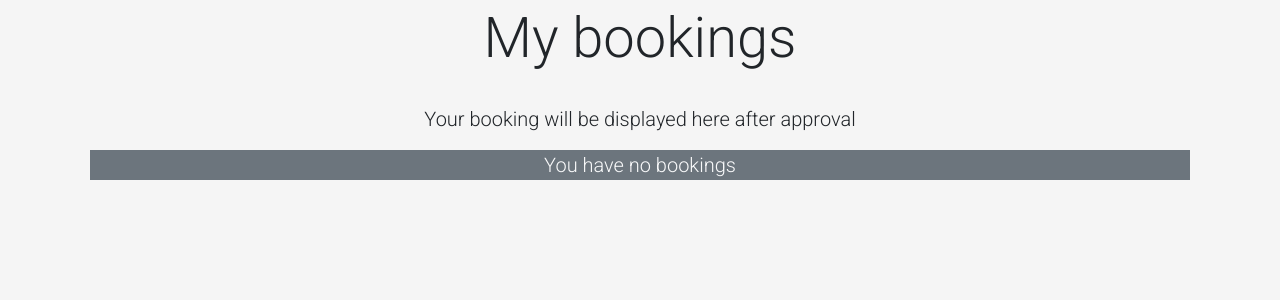
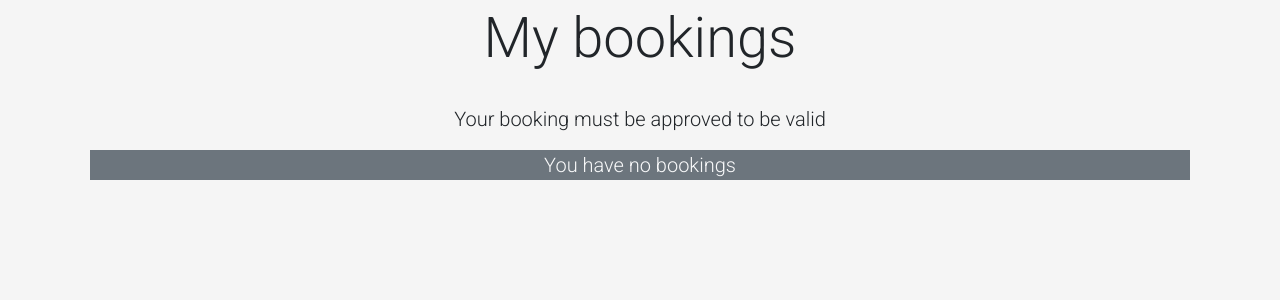
Before and after one commit to NatasaMiric/car-specialist, a Django app: page /mybookings/ in a window 1280 px wide. Shown: the part 159-459 px from the top of the page. Run offline with Django 3.2, Linux system fonts and the light colour scheme; the visitor is signed in with stand-in values (Sample User, id 1); data that the repository does not hold is empty; some libraries are stand-ins or nearby versions.

Commit message:
refactor:Add approved status in booking details

```diff
--- a/templates/mybookings.html
+++ b/templates/mybookings.html
@@ -5,7 +5,7 @@
         <h1 class="display-4">My bookings</h1>
     </div>
     <div class="row lead text-center mx-2 mb-3">
-        <div class="col">Your booking will be displayed here after approval</div>
+        <div class="col">Your booking must be approved to be valid</div>
     </div>
     {% for booking in bookings %}
     <div class="row">
@@ -15,6 +15,7 @@
                     <h5 class="card-title">{{ booking.service_type }}</h5>
                     <h6 class="card-subtitle mb-2 text-muted">{{ booking.day }}</h6>
                     <p class="card-text">{{ booking.time }}</p>
+                    <p class="card-text">{{ booking.approved|yesno:"Approved,Waiting for approval" }}</p>
                     <a href="{% url 'update_booking' booking.pk %}" class="card-link btn btn-edit btn-dark">
                         Edit</a>
                     <a href="{% url 'delete_booking' booking.pk %}" class="card-link btn btn-book btn-delete ">
--- a/workshop/views.py
+++ b/workshop/views.py
@@ -68,8 +68,7 @@ class MyBookingsPage(LoginRequiredMixin, View):
     def get(self, request):
         user = request.user
         if request.user.is_authenticated:
-            bookings = (Booking.objects.filter(user=self.request.user,
-                        approved=True).
+            bookings = (Booking.objects.filter(user=self.request.user).
                         order_by('-created_on'))
             context = {
                     'user': user,
```
